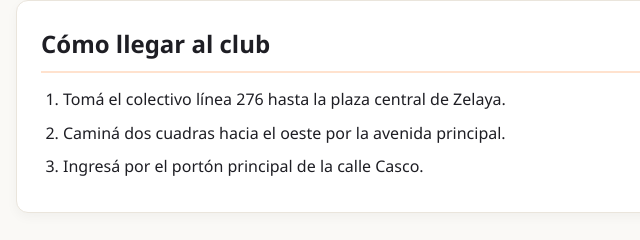
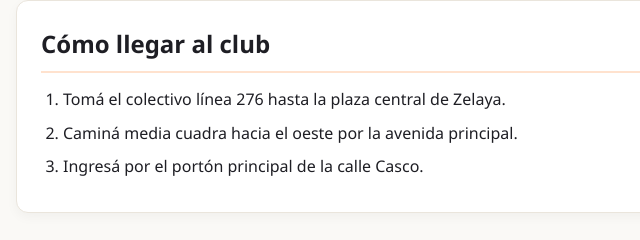
Before and after one commit to paoderobotica-creator/Club-de-barrio, a plain HTML site: page index.html in a window 1280 px wide. Shown: the part 933-1173 px from the top of the page, 140-780 px from the left. Drawn offline with Linux system fonts and the light colour scheme.

```diff
--- a/index.html
+++ b/index.html
@@ -65,7 +65,7 @@
       <h2>Cómo llegar al club</h2>
       <ol class="lista-pasos">
         <li>Tomá el colectivo línea 276 hasta la plaza central de Zelaya.</li>
-        <li>Caminá dos cuadras hacia el oeste por la avenida principal.</li>
+        <li>Caminá media cuadra hacia el oeste por la avenida principal.</li>
         <li>Ingresá por el portón principal de la calle Casco.</li>
       </ol>
     </section>
```
